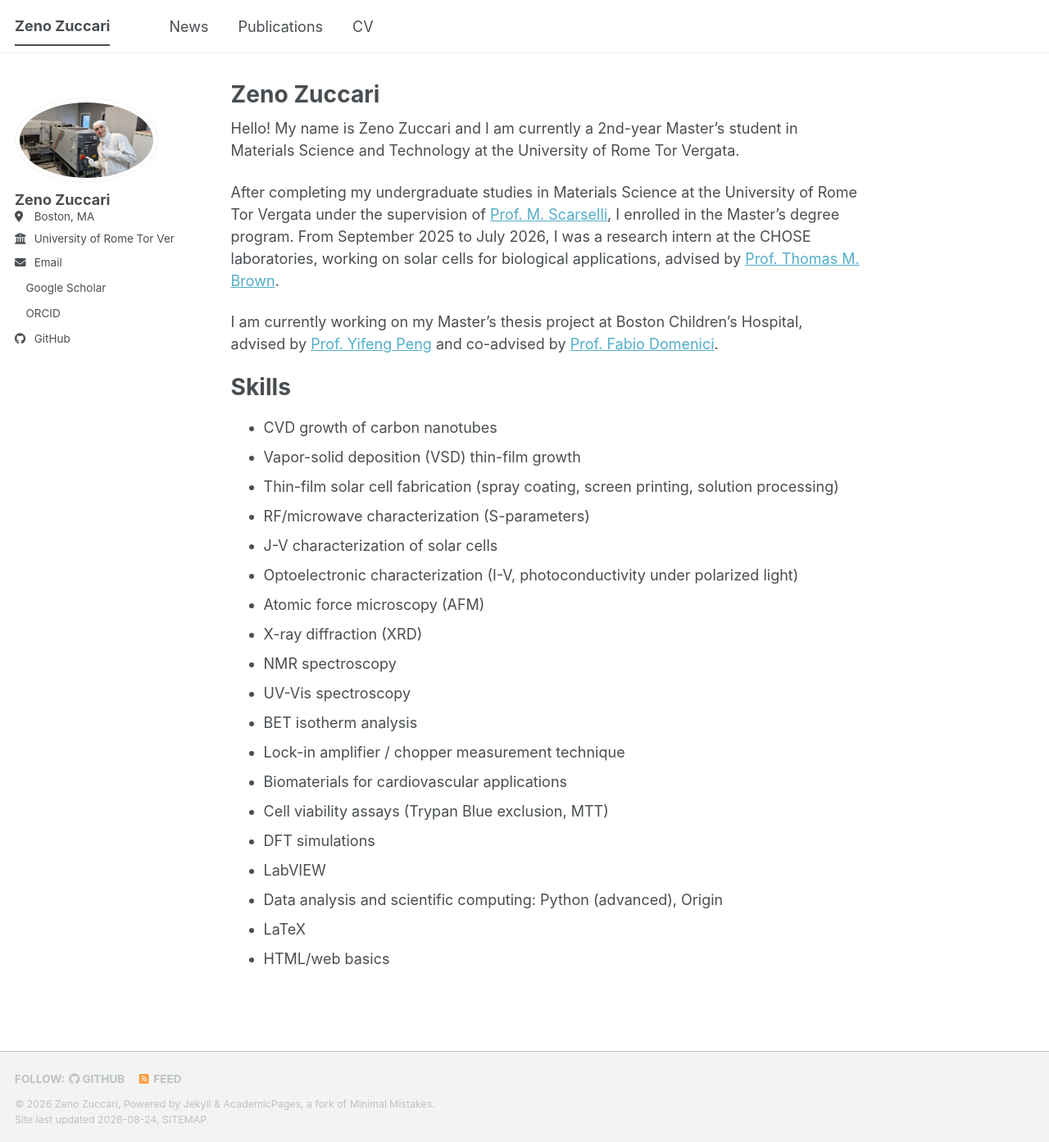
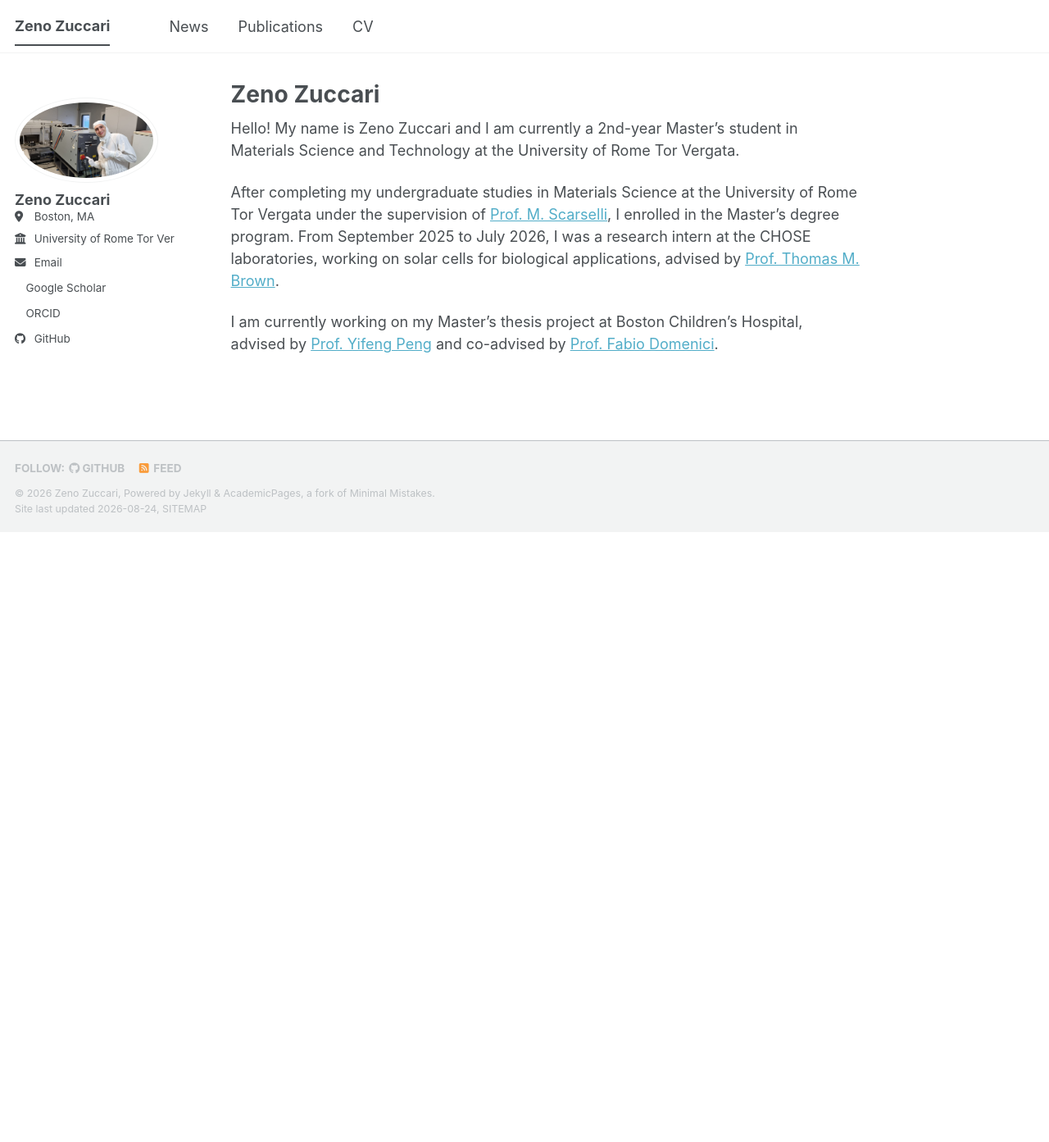
Before and after one commit to zzuccari/portfolio, a Jekyll site: the page built from _pages/about.md, in a window 1280 px wide and 1393 px high. Shown: the whole window at 82% size. Built offline with Jekyll 4.4.1, drawn with Linux system fonts in a browser that asks for light colours; a style sheet for code colours, icons or effects is not loaded.

Commit message:
Remove Skills section from Home page (kept on CV page)

```diff
--- a/_pages/about.md
+++ b/_pages/about.md
@@ -12,25 +12,3 @@ Hello! My name is Zeno Zuccari and I am currently a 2nd-year Master's student in
 After completing my undergraduate studies in Materials Science at the University of Rome Tor Vergata under the supervision of [Prof. M. Scarselli](https://didatticaweb.uniroma2.it/docenti/curriculum_vitae/5054-Manuela-Angela-Scarselli), I enrolled in the Master's degree program. From September 2025 to July 2026, I was a research intern at the CHOSE laboratories, working on solar cells for biological applications, advised by [Prof. Thomas M. Brown](http://www.chose.uniroma2.it/en/staff/97-thomas-brown.html).
 
 I am currently working on my Master's thesis project at Boston Children's Hospital, advised by [Prof. Yifeng Peng](https://research.childrenshospital.org/researchers/yifeng-peng) and co-advised by [Prof. Fabio Domenici](https://phd.uniroma2.it/web/FABIO-DOMENICI_nC4816_EN.aspx).
-
-Skills
-======
-* CVD growth of carbon nanotubes
-* Vapor-solid deposition (VSD) thin-film growth
-* Thin-film solar cell fabrication (spray coating, screen printing, solution processing)
-* RF/microwave characterization (S-parameters)
-* J-V characterization of solar cells
-* Optoelectronic characterization (I-V, photoconductivity under polarized light)
-* Atomic force microscopy (AFM)
-* X-ray diffraction (XRD)
-* NMR spectroscopy
-* UV-Vis spectroscopy
-* BET isotherm analysis
-* Lock-in amplifier / chopper measurement technique
-* Biomaterials for cardiovascular applications
-* Cell viability assays (Trypan Blue exclusion, MTT)
-* DFT simulations
-* LabVIEW
-* Data analysis and scientific computing: Python (advanced), Origin
-* LaTeX
-* HTML/web basics
```
